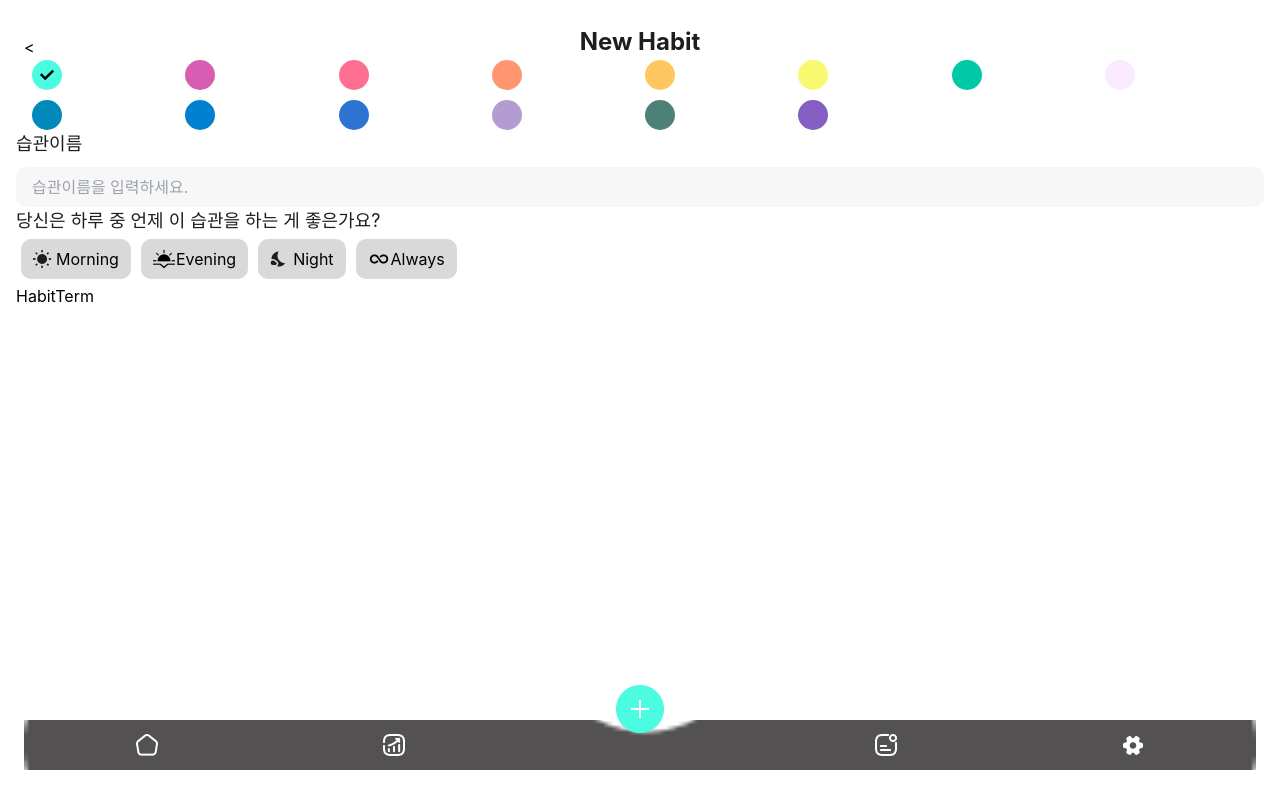
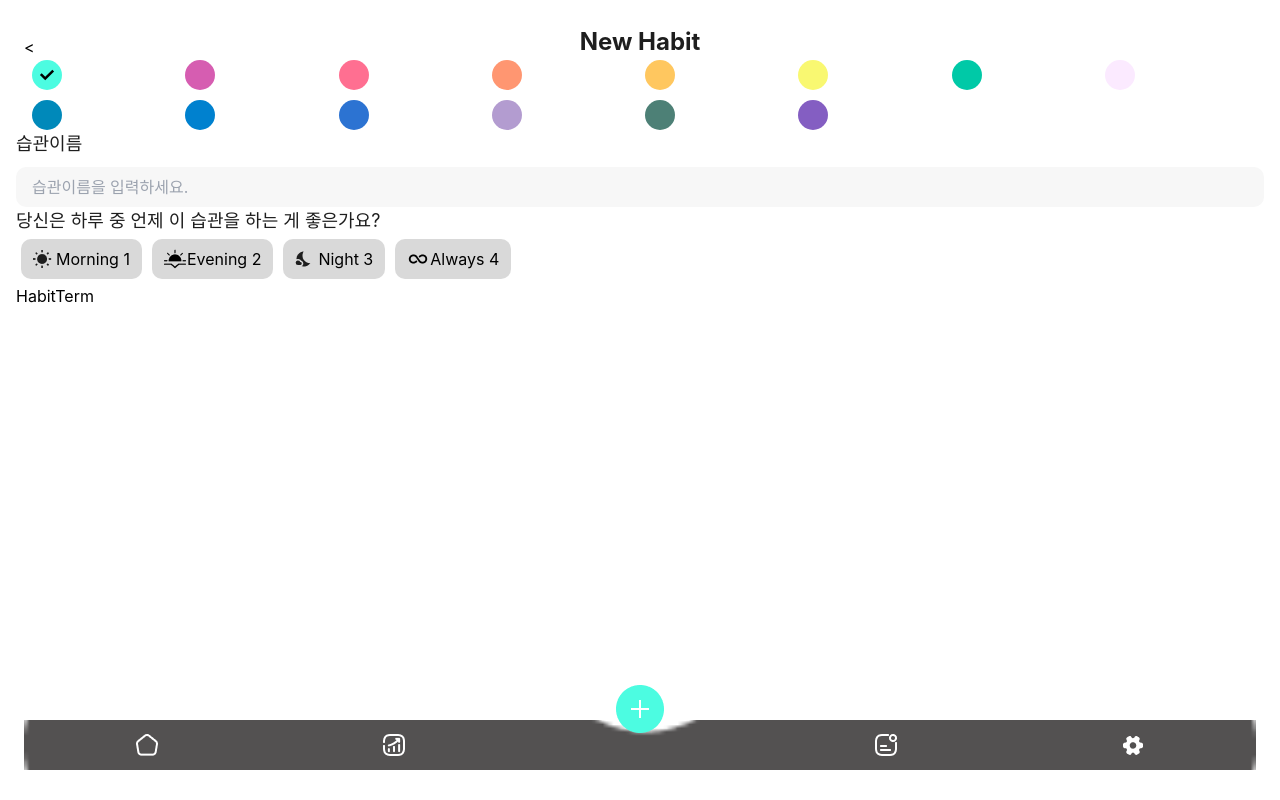
Before and after one commit to woo5ni-developer/daily-habit, a React (Create React App) app: page /set in a window 1280 px wide. Built offline with nearby package versions, Linux system fonts and the light colour scheme.

Commit message:
라디오 버튼 관련 리스트 작성,  styled-components 추가,

```diff
--- a/src/components/Cycle.tsx
+++ b/src/components/Cycle.tsx
@@ -1,30 +1,46 @@
 // import { border } from '@mui/system'
-import React, { FC } from 'react'
+import React, { FC, useState } from 'react'
 import { RadioType } from '../lib/type'
 import Label from '../components/Label'
+import styled from 'styled-components'
 
 interface Props {
   data: RadioType[]
+  color: string
 }
-const Cycle: FC<Props> = ({ data }) => {
-  const RadioStyle = {}
+
+const Cycle: FC<Props> = ({ data, color }) => {
+  const RadioLabel = styled.label``
+
+  const RadioInput = styled.input`
+    &:checked + ${RadioLabel} {
+      background-color: ${color};
+    }
+    &:focus + ${RadioLabel} {
+      outline: 1px solid #ffffff;
+    }
+  `
   return (
     <div>
       <Label text="당신은  하루 중 언제 이 습관을 하는 게 좋은가요?" labelName="when" />
       {data.map((data) => (
-        <div key={data.id} className="inline-flex relative m-[5px]">
-          <input
+        <div key={data.id} className="inline-flex relative m-[5px] radio-button">
+          <RadioInput
             type="radio"
             id={'radio' + data.id}
             className="opacity-[0] absolute inset-0"
             name="when"
           />
-          <label
-            style={{ backgroundImage: `url(${data.path})` }}
-            className="rounded-[10px] px-[12px] py-[8px] pl-[35px] bg-[#d9d9d9] bg-no-repeat bg-[left_12px_center]"
+          {color}
+          <RadioLabel
+            style={{
+              backgroundImage: `url(${data.path})`,
+              backgroundSize: data.bgWidth,
+            }}
+            className="rounded-[10px] px-[12px] py-[8px] pl-[35px] bg-no-repeat bg-[left_12px_center] bg-[#d9d9d9]"
             htmlFor={'radio' + data.id}>
-            {data.text}
-          </label>
+            {data.text} {data.id}
+          </RadioLabel>
         </div>
       ))}
     </div>
--- a/src/data/response.ts
+++ b/src/data/response.ts
@@ -26,8 +26,28 @@ export const colorList: ColorType[] = [
 ]
 
 export const radioList: RadioType[] = [
-  { id: 1, text: 'Morning', path: './images/icon/icon-radio-sun.png' },
-  { id: 2, text: 'Evening', path: './images/icon/icon-radio-evening.png' },
-  { id: 3, text: 'Night', path: './images/icon/icon-radio-night.png' },
-  { id: 4, text: 'Always', path: './images/icon/icon-radio-infinite.png' },
+  {
+    id: 1,
+    text: 'Morning',
+    path: './images/icon/icon-radio-sun.png',
+    bgWidth: '19px 18px',
+  },
+  {
+    id: 2,
+    text: 'Evening',
+    path: './images/icon/icon-radio-evening.png',
+    bgWidth: '22px 22px',
+  },
+  {
+    id: 3,
+    text: 'Night',
+    path: './images/icon/icon-radio-night.png',
+    bgWidth: '18px 18px',
+  },
+  {
+    id: 4,
+    text: 'Always',
+    path: './images/icon/icon-radio-infinite.png',
+    bgWidth: '22px 22px',
+  },
 ]
--- a/src/lib/type.ts
+++ b/src/lib/type.ts
@@ -14,4 +14,5 @@ export interface RadioType {
   id: number
   text: string
   path: string
+  bgWidth: string
 }
--- a/src/routes/set.tsx
+++ b/src/routes/set.tsx
@@ -6,7 +6,7 @@ import Title from '../components/Title'
 import BackButton from '../components/BackButton'
 import Cycle from '../components/Cycle'
 import { colorList, radioList } from '../data/response'
-import { ColorType, RadioType } from '../lib/type'
+import { ColorType } from '../lib/type'
 
 const Set: FC = () => {
   const SelectColor = (color: ColorType): void => {
@@ -18,7 +18,7 @@ const Set: FC = () => {
       <BackButton />
       <ButtonColorField data={colorList} handleClick={SelectColor} />
       <InputField />
-      <Cycle data={radioList} />
+      <Cycle data={radioList} color={''} />
       <HabitTerm />
     </div>
   )
```
